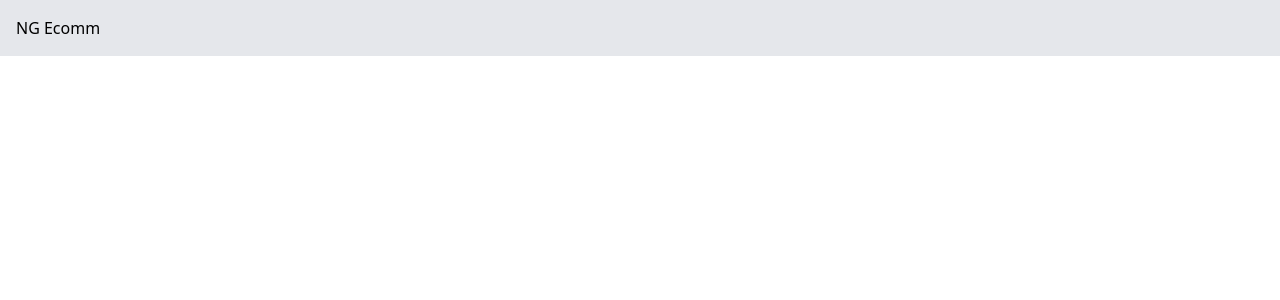
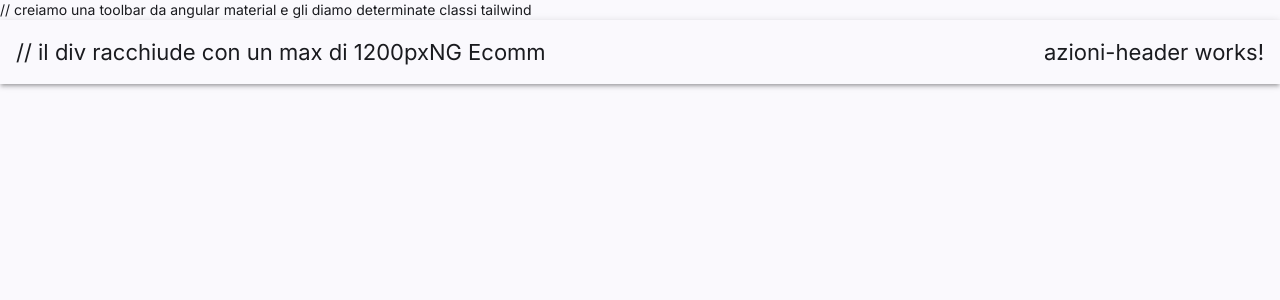
Before and after one commit to chrigiaccardi/NG-Ecommerce, an Angular app: page / in a window 1280 px wide. Shown: the top 300 px of the page. Built offline with nearby package versions, Linux system fonts and the light colour scheme.

Commit message:
creazione header e azioni header

```diff
--- a/angular.json
+++ b/angular.json
@@ -2,7 +2,8 @@
   "$schema": "./node_modules/@angular/cli/lib/config/schema.json",
   "version": 1,
   "cli": {
-    "packageManager": "npm"
+    "packageManager": "npm",
+    "analytics": false
   },
   "newProjectRoot": "projects",
   "projects": {
@@ -24,9 +25,7 @@
                 "input": "public"
               }
             ],
-            "styles": [
-              "src/styles.css"
-            ]
+            "styles": ["src/material-theme.scss", "src/styles.css"]
           },
           "configurations": {
             "production": {
--- a/package.json
+++ b/package.json
@@ -11,10 +11,12 @@
   "private": true,
   "packageManager": "npm@11.8.0",
   "dependencies": {
+    "@angular/cdk": "^21.2.5",
     "@angular/common": "^21.2.0",
     "@angular/compiler": "^21.2.0",
     "@angular/core": "^21.2.0",
     "@angular/forms": "^21.2.0",
+    "@angular/material": "^21.2.5",
     "@angular/platform-browser": "^21.2.0",
     "@angular/router": "^21.2.0",
     "rxjs": "~7.8.0",
--- /dev/null
+++ b/src/app/components/azioni-header/azioni-header.html
@@ -0,0 +1 @@
+<p>azioni-header works!</p>
--- a/src/app/components/header/header.html
+++ b/src/app/components/header/header.html
@@ -1 +1,7 @@
-<div class="p-4 bg-gray-200">{{ titolo() }}</div>
+// creiamo una toolbar da angular material e gli diamo determinate classi tailwind
+<mat-toolbar class="w-full elevated py-2">
+
+    // il div racchiude con un max di 1200px
+    <div class="max-w-[1200px] mx-auto w-full">{{ titolo() }}</div>
+    <app-azioni-header />
+</mat-toolbar>
--- a/src/app/components/header/header.ts
+++ b/src/app/components/header/header.ts
@@ -1,8 +1,11 @@
 import { Component, signal } from '@angular/core';
+import {MatToolbarModule} from '@angular/material/toolbar';
+import { AzioniHeader } from "../azioni-header/azioni-header";
+
 
 @Component({
   selector: 'app-header',
-  imports: [],
+  imports: [MatToolbarModule, AzioniHeader],
   templateUrl: './header.html',
   styleUrl: './header.css',
 })
--- a/src/index.html
+++ b/src/index.html
@@ -1,11 +1,17 @@
 <!doctype html>
 <html lang="en">
   <head>
-  <meta charset="utf-8">
+    <meta charset="utf-8" />
     <title>NgEcomm</title>
-  <base href="/">
-  <meta name="viewport" content="width=device-width, initial-scale=1">
-  <link rel="icon" type="image/x-icon" href="favicon.ico">
+    <base href="/" />
+    <meta name="viewport" content="width=device-width, initial-scale=1" />
+    <link rel="icon" type="image/x-icon" href="favicon.ico" />
+    <link rel="preconnect" href="https://fonts.googleapis.com" />
+    <link rel="preconnect" href="https://fonts.gstatic.com" crossorigin />
+  <link
+    href="https://fonts.googleapis.com/css2?family=Inter:ital,opsz,wght@0,14..32,100..900;1,14..32,100..900&display=swap"
+    rel="stylesheet">
+    <link href="https://fonts.googleapis.com/icon?family=Material+Icons" rel="stylesheet" />
   </head>
   <body>
     <app-root></app-root>
--- /dev/null
+++ b/src/material-theme.scss
@@ -0,0 +1,187 @@
+// Per una customizzazione completa dell'esercizio ho caricato il file scss
+// da questo link -> https://gist.github.com/thisiszoaib/1168090729125a7d38926699086af715
+
+// Include theming for Angular Material with `mat.theme()`.
+// This Sass mixin will define CSS variables that are used for styling Angular Material
+// components according to the Material 3 design spec.
+// Learn more about theming and how to use it for your application's
+// custom components at https://material.angular.dev/guide/theming
+@use '@angular/material' as mat;
+@use 'tailwindcss';
+
+html {
+  @include mat.theme(
+    (
+      color: (
+        primary: mat.$azure-palette,
+        tertiary: mat.$blue-palette,
+      ),
+      typography: (
+        plain-family: 'Inter',
+        brand-family: 'Inter',
+        bold-weight: 600,
+        medium-weight: 500,
+        regular-weight: 400,
+      ),
+      density: 0,
+    )
+  );
+}
+
+body {
+  // Default the application to a light color theme. This can be changed to
+  // `dark` to enable the dark color theme, or to `light dark` to defer to the
+  // user's system settings.
+  color-scheme: light;
+
+  // Set a default background, font and text colors for the application using
+  // Angular Material's system-level CSS variables. Learn more about these
+  // variables at https://material.angular.dev/guide/system-variables
+  background-color: var(--mat-sys-surface);
+  color: var(--mat-sys-on-surface);
+  font: var(--mat-sys-body-medium);
+
+  // Reset the user agent margin.
+  margin: 0;
+
+  @include mat.dialog-overrides(
+    (
+      container-shape: 6px,
+    )
+  );
+
+  --mat-sys-body-large-size: 0.875rem;
+}
+/* You can add global styles to this file, and also import other style files */
+
+html,
+body {
+  height: 100%;
+}
+
+body {
+  margin: 0;
+  font-family:
+    'Inter',
+    -apple-system,
+    BlinkMacSystemFont,
+    'Segoe UI',
+    sans-serif;
+}
+
+.elevated {
+  box-shadow: var(--mat-sys-level2);
+}
+
+button[matButton] {
+  @include mat.button-overrides(
+    (
+      filled-container-shape: 6px,
+      outlined-container-shape: 6px,
+      text-container-shape: 6px,
+      protected-container-shape: 6px,
+      tonal-container-shape: 6px,
+      filled-horizontal-padding: 12px,
+      outlined-horizontal-padding: 12px,
+      text-horizontal-padding: 12px,
+      protected-horizontal-padding: 12px,
+      tonal-horizontal-padding: 12px,
+      filled-icon-spacing: 0px,
+      filled-icon-offset: 1px,
+      filled-container-height: 36px,
+      outlined-container-height: 36px,
+      text-container-height: 36px,
+      protected-container-height: 36px,
+      tonal-container-height: 36px,
+    )
+  );
+}
+
+button[matButton='outlined'].danger {
+  @include mat.button-overrides(
+    (
+      outlined-label-text-color: var(--mat-sys-error),
+      outlined-outline-color: var(--mat-sys-error),
+      outlined-state-layer-color: var(--mat-sys-error),
+    )
+  );
+}
+
+button[matIconButton] {
+  @include mat.icon-button-overrides(
+    (
+      container-shape: 6px,
+    )
+  );
+}
+
+button[matIconButton].danger {
+  @include mat.icon-button-overrides(
+    (
+      icon-color: var(--mat-sys-error),
+      state-layer-color: var(--mat-sys-error),
+    )
+  );
+}
+
+button[matIconButton].small {
+  @include mat.icon-button-overrides(
+    (
+      icon-size: 24px,
+      touch-target-size: 28px,
+      state-layer-size: 28px,
+    )
+  );
+}
+
+mat-icon.small {
+  font-size: 20px;
+  width: 20px;
+  height: 20px;
+}
+
+.danger {
+  color: var(--mat-sys-error);
+}
+
+mat-form-field {
+  @include mat.theme(
+    (
+      density: -4,
+    )
+  );
+
+  width: 100%;
+}
+
+mat-sidenav {
+  @include mat.sidenav-overrides(
+    (
+      container-width: 250px,
+      container-shape: 0px,
+      container-background-color: white,
+      container-divider-color: var(--mat-sys-outline-variant),
+    )
+  );
+
+  @include mat.list-overrides(
+    (
+      active-indicator-color: var(--mat-sys-primary),
+      active-indicator-shape: 6px,
+      list-item-one-line-container-height: 40px,
+      list-item-label-text-color: red,
+    )
+  );
+}
+
+// Style to fix the weird border with angular material + tailwindcss
+.mdc-notched-outline__notch {
+  border-right: none !important;
+}
+
+//Responsive grid
+.responsive-grid {
+  display: grid;
+  grid-template-columns: repeat(auto-fill, minmax(270px, 1fr));
+  gap: 1rem;
+}
```
Also changed, not shown: src/app/components/azioni-header/azioni-header.ts (added, +9 -0 lines), src/app/components/azioni-header/azioni-header.css (added), src/styles.css (line endings or trailing spaces), 2 other files (tests, documents, lock files or other folders). Lines whose indentation alone changed are shown as unchanged.
